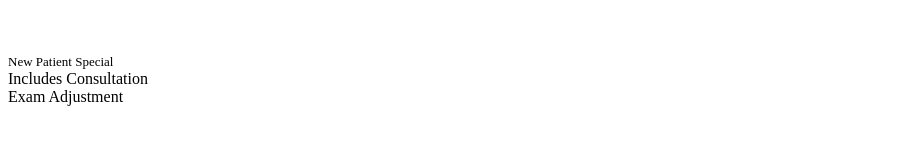
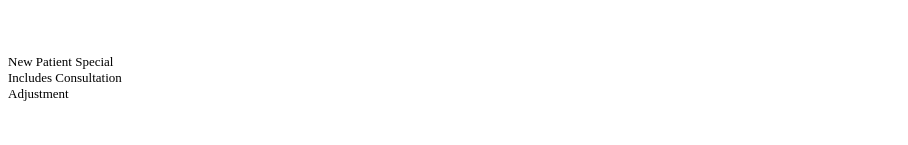
Before and after one commit to Juarez216830/cis133-resources, a plain HTML site: page Webthing.html/$29.html in a window 1280 px wide. Shown: the part 599-744 px from the top of the page, without its empty margins (0-908 px from the left). Drawn offline with Linux system fonts and the light colour scheme.

Commit message:
cepellin

```diff
--- a/Webthing.html/$29.html
+++ b/Webthing.html/$29.html
@@ -18,7 +18,7 @@
         <body>
             <p class="paragraph1">$29</p>
                 <div class="div1">New Patient Special</div>
-                <div>Includes Consultation</div>
-                <div>Exam Adjustment</div>
+                <div class="div2">Includes Consultation</div>
+                <div class="div3">Adjustment</div>
         </body>
 </html>
```
